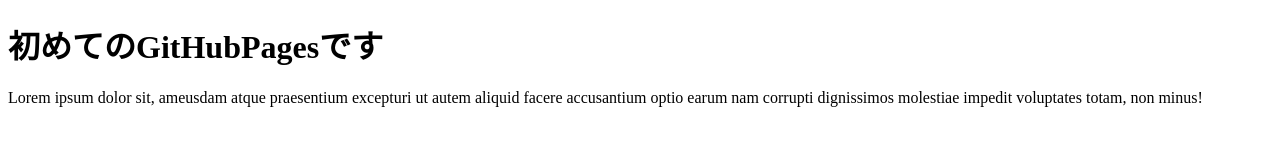
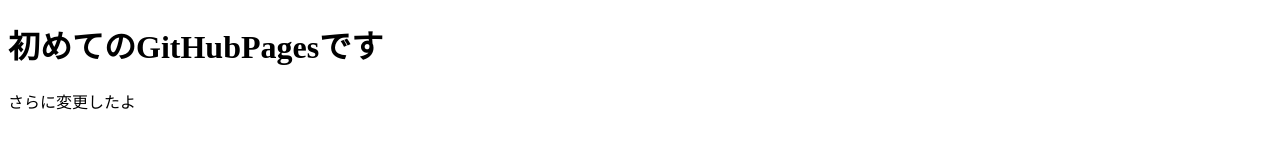
Before and after one commit to sarasara333/PracticeWebsite, a plain HTML site: page index.html in a window 1280 px wide. Drawn offline with Linux system fonts and the light colour scheme.

Commit message:
さらに変更した

```diff
--- a/index.html
+++ b/index.html
@@ -7,6 +7,6 @@
 </head>
 <body>
     <h1>初めてのGitHubPagesです</h1>
-    <p>Lorem ipsum dolor sit, ameusdam atque praesentium excepturi ut autem aliquid facere accusantium optio earum nam corrupti dignissimos molestiae impedit voluptates totam, non minus!</p>
+    <p>さらに変更したよ</p>
 </body>
 </html>
```
